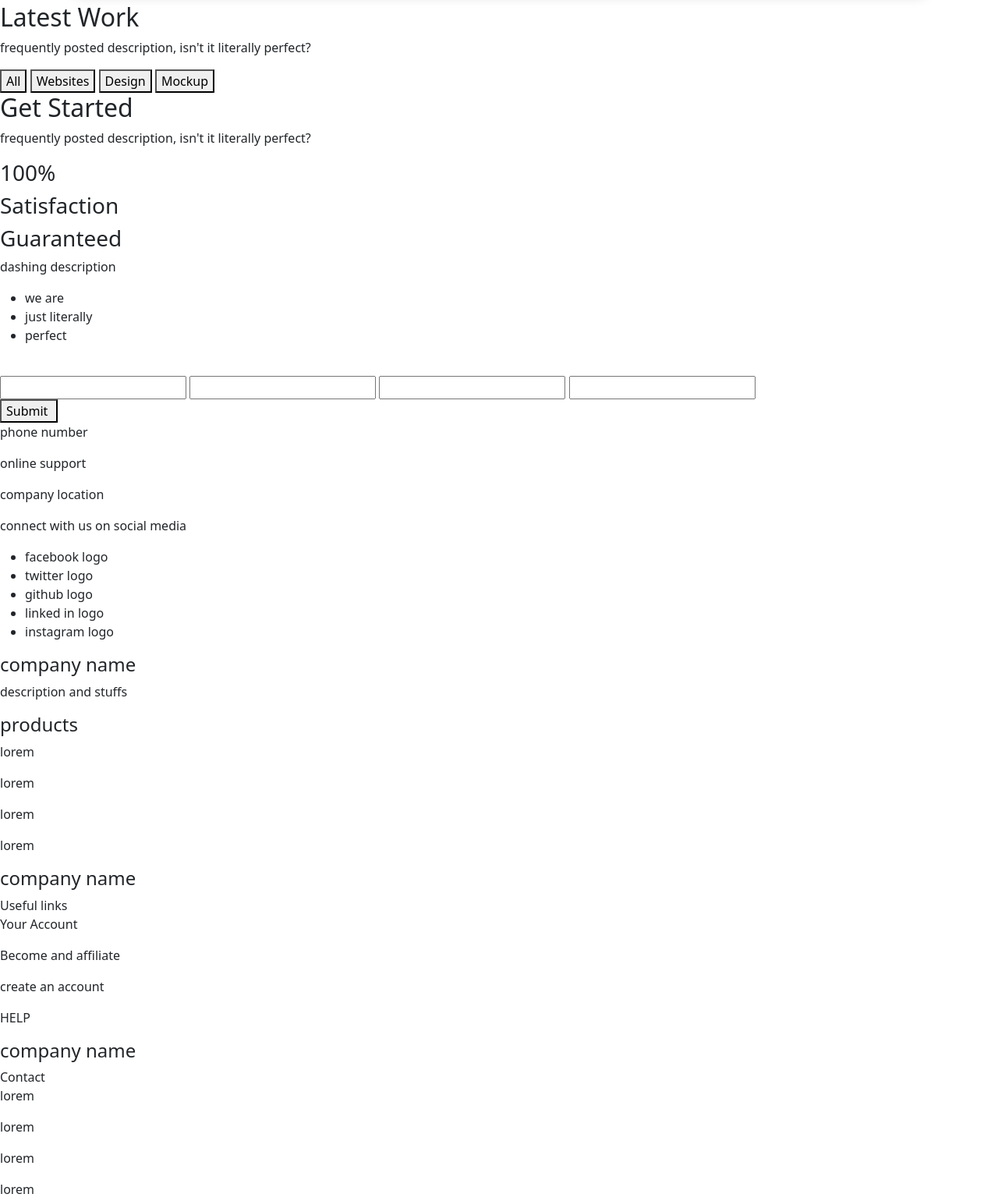
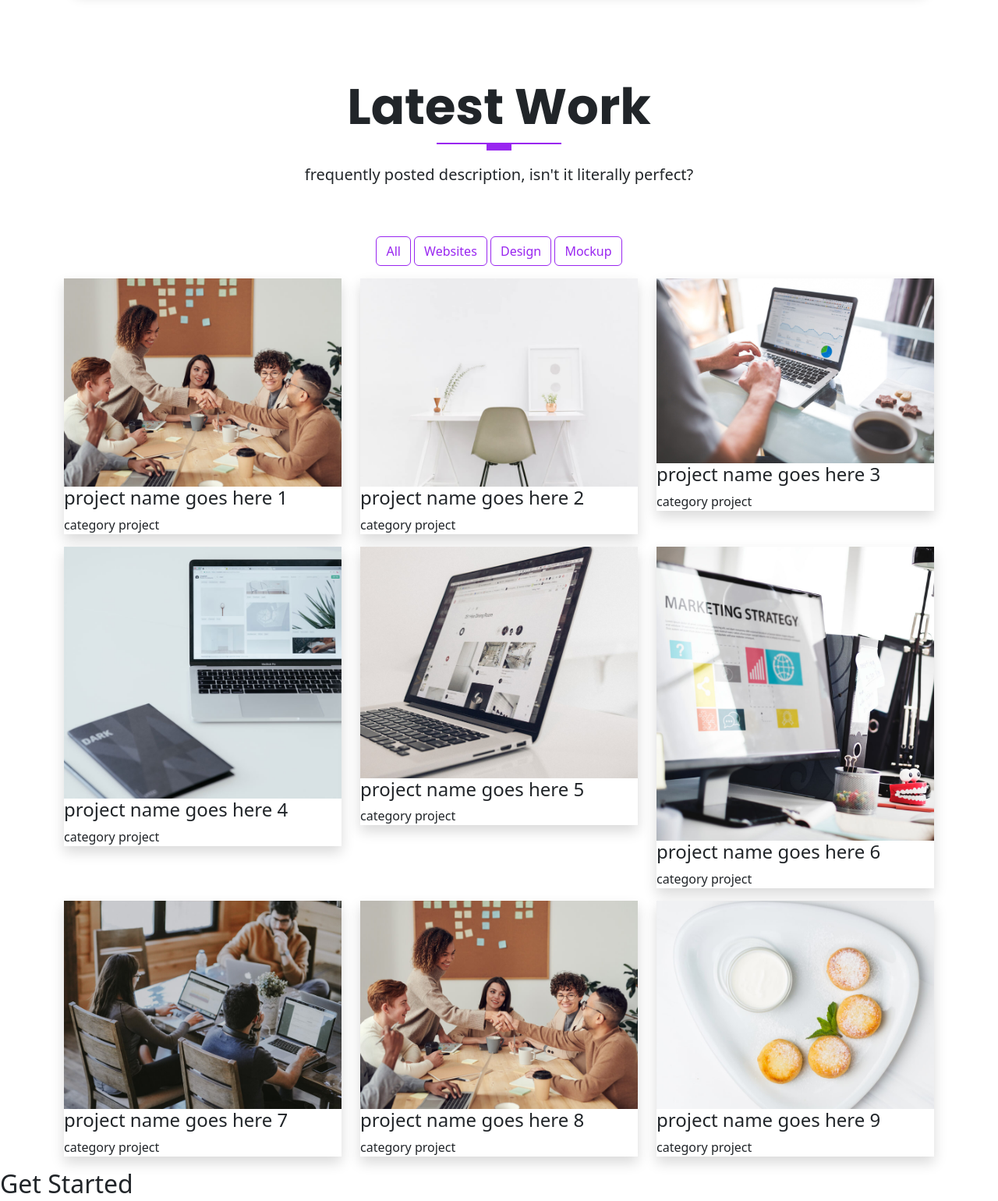
Before and after one commit to Duke-Skygawker/Bootstrap-5-and-SASS-dynamic-portfolio, a website: page index.html in a window 1280 px wide. Shown: the part 5257-6797 px from the top of the page at 78% size. Drawn offline with nearby package versions, Linux system fonts and the light colour scheme; files that its build step writes are made by us from their sources.

Commit message:
portfolio section base

```diff
--- a/index.html
+++ b/index.html
@@ -575,20 +575,126 @@
         </div>
       </div>
     </section>
+    <!-- ///////////////////////////////////////////////////////
+    Portfolio Start
+    /////////////////////////////////////////////////////////// -->
     <section id="portfolio" class="portfolio">
-      <div>
-        <h2>Latest Work</h2>
-        <div class="divider-purple"></div>
-        <p>frequently posted description, isn't it literally perfect?</p>
-      </div>
-      <div>
-        <div class="portfolio-buttons">
-          <button>All</button>
-          <button>Websites</button>
-          <button>Design</button>
-          <button>Mockup</button>
+      <div class="container">
+        <div class="row text-center mt-5 pt-5">
+          <h1 class="display-3 fw-bold text-capitalize">Latest Work</h1>
+          <div class="heading-line"></div>
+          <p class="lead">frequently posted description, isn't it literally perfect?</p>
         </div>
-        <div class="portfolio-cards"></div>
+        <!-- Filter Buttons -->
+        <div class="row mt-5 mb-3 text-center ">
+          <div class="col-md-12">
+            <button class="btn btn-outline-primary" type="button">All</button>
+            <button class="btn btn-outline-primary" type="button">Websites</button>
+            <button class="btn btn-outline-primary" type="button">Design</button>
+            <button class="btn btn-outline-primary" type="button">Mockup</button>
+          </div>
+        </div>
+        <div class="row">
+          <div class="col-lg-4 col-md-6">
+            <div class="portfolio-box shadow">
+              <img src="images/portfolio/portfolio-1.jpg" alt="portfolio 1 image" title="portfolio 1 picture" class="img-fluid">
+              <div class="portfolio-info">
+                <div class="div caption">
+                  <h4>project name goes here 1</h4>
+                  <p>category project</p>
+                </div>
+              </div>
+            </div>
+          </div>
+          <div class="col-lg-4 col-md-6">
+            <div class="portfolio-box shadow">
+              <img src="images/portfolio/portfolio-2.jpg" alt="portfolio 2 image" title="portfolio 2 picture" class="img-fluid">
+              <div class="portfolio-info">
+                <div class="div caption">
+                  <h4>project name goes here 2</h4>
+                  <p>category project</p>
+                </div>
+              </div>
+            </div>
+          </div>
+          <div class="col-lg-4 col-md-6">
+            <div class="portfolio-box shadow">
+              <img src="images/portfolio/portfolio-3.jpg" alt="portfolio 3 image" title="portfolio 3 picture" class="img-fluid">
+              <div class="portfolio-info">
+                <div class="div caption">
+                  <h4>project name goes here 3</h4>
+                  <p>category project</p>
+                </div>
+              </div>
+            </div>
+          </div>
+          <div class="col-lg-4 col-md-6">
+            <div class="portfolio-box shadow">
+              <img src="images/portfolio/portfolio-4.jpg" alt="portfolio 4 image" title="portfolio 4 picture" class="img-fluid">
+              <div class="portfolio-info">
+                <div class="div caption">
+                  <h4>project name goes here 4</h4>
+                  <p>category project</p>
+                </div>
+              </div>
+            </div>
+          </div>
+          <div class="col-lg-4 col-md-6">
+            <div class="portfolio-box shadow">
+              <img src="images/portfolio/portfolio-5.jpg" alt="portfolio 5 image" title="portfolio 5 picture" class="img-fluid">
+              <div class="portfolio-info">
+                <div class="div caption">
+                  <h4>project name goes here 5</h4>
+                  <p>category project</p>
+                </div>
+              </div>
+            </div>
+          </div>
+          <div class="col-lg-4 col-md-6">
+            <div class="portfolio-box shadow">
+              <img src="images/portfolio/portfolio-6.jpg" alt="portfolio 6 image" title="portfolio 6 picture" class="img-fluid">
+              <div class="portfolio-info">
+                <div class="div caption">
+                  <h4>project name goes here 6</h4>
+                  <p>category project</p>
+                </div>
+              </div>
+            </div>
+          </div>
+          <div class="col-lg-4 col-md-6">
+            <div class="portfolio-box shadow">
+              <img src="images/portfolio/portfolio-7.jpg" alt="portfolio 7 image" title="portfolio 7 picture" class="img-fluid">
+              <div class="portfolio-info">
+                <div class="div caption">
+                  <h4>project name goes here 7</h4>
+                  <p>category project</p>
+                </div>
+              </div>
+            </div>
+          </div>
+          <div class="col-lg-4 col-md-6">
+            <div class="portfolio-box shadow">
+              <img src="images/portfolio/portfolio-8.jpg" alt="portfolio 8 image" title="portfolio 8 picture" class="img-fluid">
+              <div class="portfolio-info">
+                <div class="div caption">
+                  <h4>project name goes here 8</h4>
+                  <p>category project</p>
+                </div>
+              </div>
+            </div>
+          </div>
+          <div class="col-lg-4 col-md-6">
+            <div class="portfolio-box shadow">
+              <img src="images/portfolio/portfolio-9.jpg" alt="portfolio 9 image" title="portfolio 9 picture" class="img-fluid">
+              <div class="portfolio-info">
+                <div class="div caption">
+                  <h4>project name goes here 9</h4>
+                  <p>category project</p>
+                </div>
+              </div>
+            </div>
+          </div>
+        </div>
       </div>
     </section>
     <section id="get-started" class="get-started">
```
Also changed, not shown: images/portfolio/portfolio-1.jpg (added), images/portfolio/portfolio-2.jpg (added), images/portfolio/portfolio-3.jpg (added), images/portfolio/portfolio-4.jpg (added), images/portfolio/portfolio-5.jpg (added), images/portfolio/portfolio-6.jpg (added), images/portfolio/portfolio-7.jpg (added), images/portfolio/portfolio-8.jpg (added), images/portfolio/portfolio-9.jpg (added).
